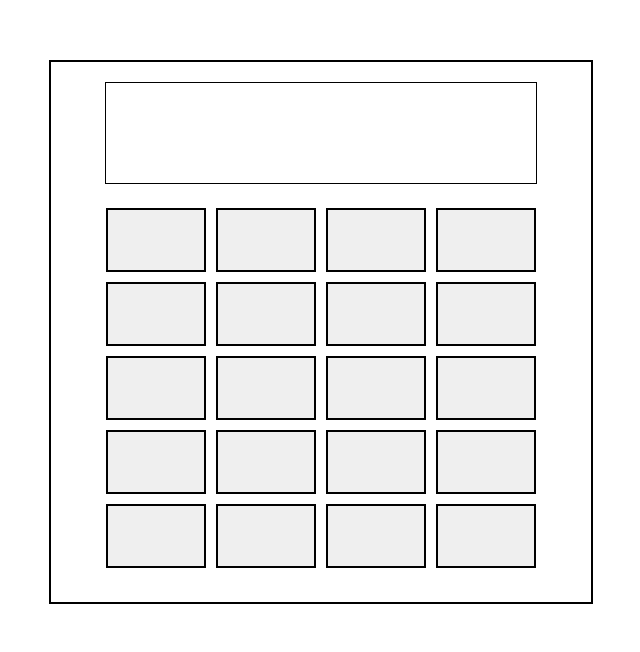
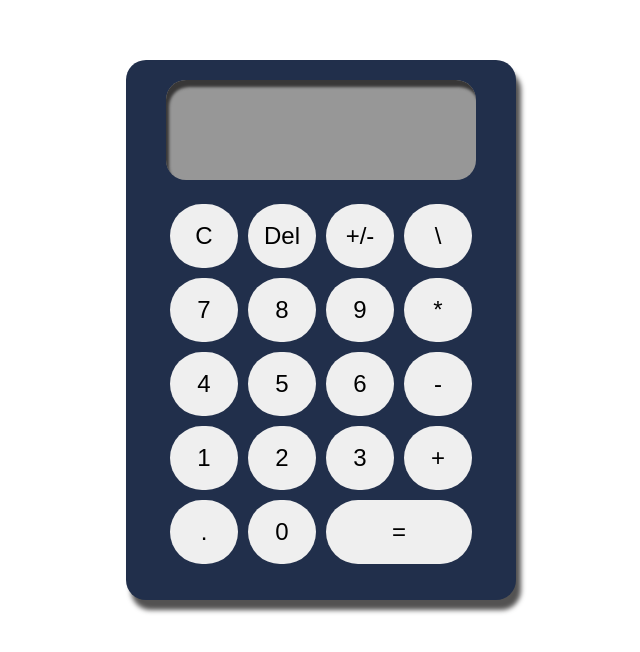
Before and after one commit to FrankyKyaw/Web-development-with-Odin-Project, a plain HTML site: page Calculator/index.html in a window 1280 px wide. Shown: the whole page, without its empty margins (319-959 px from the left). Drawn offline with Linux system fonts and the light colour scheme.

Commit message:
styling the calculator

```diff
--- a/Calculator/index.html
+++ b/Calculator/index.html
@@ -5,34 +5,37 @@
   <title>Caclulator</title>
   <link rel="stylesheet" href="style.css">
   <script type="text/javascript" src="script.js" defer></script>
+  <body>
     <div class="flex-container">
         <div class="calculator">
             <div class="display">
 
             </div>
             <div class="button-grid">
-            <button class='btn' id="clear"></button>
-            <button class='btn'id="delete"></button>
-            <button class='btn' id="operator"></button>
-            <button class='btn' id="operator"></button>
-            <button class='btn' id="number"></button>
-            <button class='btn' id="number"></button>
-            <button class='btn' id="number"></button>
-            <button class='btn' id="operator"></button>
-            <button class='btn' id="number"></button>
-            <button class='btn' id="number"></button>
-            <button class='btn' id="number"></button>
-            <button class='btn' id="operator"></button>
-            <button class='btn' id="number"></button>
-            <button class='btn' id="number"></button>
-            <button class='btn' id="number"></button>
-            <button class='btn' id="equal"></button>
-            <button class='btn' id="number"></button>
-            <button class='btn' id="number"></button>
-            <button class='btn' id="number"></button>
-            <button class='btn' id="equal"></button>
+                <button class='btn' id="clear">C</button>
+                <button class='btn'id="delete">Del</button>
+                <button class='btn' id="operator">+/-</button>
+                <button class='btn' id="operator">\</button>
+                <button class='btn' id="number">7</button>
+                <button class='btn' id="number">8</button>
+                <button class='btn' id="number">9</button>
+                <button class='btn' id="operator">*</button>
+                <button class='btn' id="number">4</button>
+                <button class='btn' id="number">5</button>
+                <button class='btn' id="number">6</button>
+                <button class='btn' id="operator">-</button>
+                <button class='btn' id="number">1</button>
+                <button class='btn' id="number">2</button>
+                <button class='btn' id="number">3</button>
+                <button class='btn' id="operator">+</button>
+                <button class='btn' id="number">.</button>
+                <button class='btn' id="number">0</button>
+
+                <button class='btn' id="equal">=</button>
             </div>
         </div>
     </div>
+  </body>
+
 
 </html>
--- a/Calculator/style.css
+++ b/Calculator/style.css
@@ -2,6 +2,8 @@
     margin: 0px;
     padding: 0px;
 }
+
+
 
 .flex-container{
     display: flex;
@@ -13,20 +15,24 @@
 .calculator{
     display: flex;
     flex-direction: column;
-    border: 2px black solid;
-    width: 500px;
+    border-radius: 20px;
+    width: 350px;
     height: 500px;
     align-items: center;
     padding: 20px;
     gap: 1.5rem;
+    background-color: rgb(33, 47, 75);
+    box-shadow: 5px 10px 5px rgb(83, 82, 82);
 
 
 }
 
 .display{
-    border: 1px black solid;
-    width: 430px;
+    background: rgb(151, 151, 151);
+    border-radius: 20px;
+    width: 310px;
     height: 100px;
+    box-shadow: 3px 7px 3px rgb(56, 55, 55) inset;
 }
 
 .button-grid{
@@ -37,8 +43,20 @@
 
 }
 
-.btn{
-    border: 2px black solid;
-    width: 100px;
+.button-grid button{
+    border: none;
+    text-decoration: none;
+    padding: 1rem;
     height: 64px;
+    font-size: 24px;
+    border-radius: 2.5rem;
 }
+
+button#equal{
+    grid-column: 3 / 5;
+    color:black;
+}
+
+button:hover{
+    background: rgb(102, 185, 227);
+}
```
Lines whose indentation alone changed are shown as unchanged.
